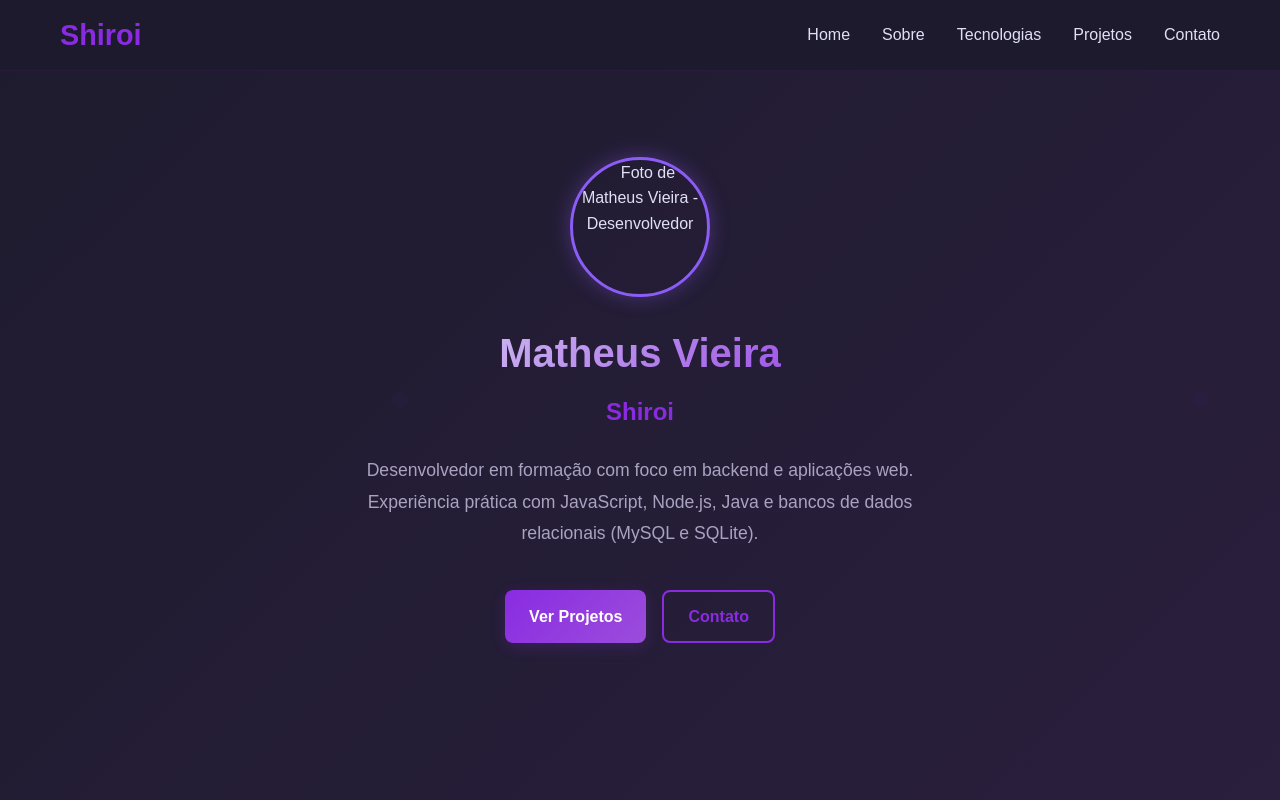
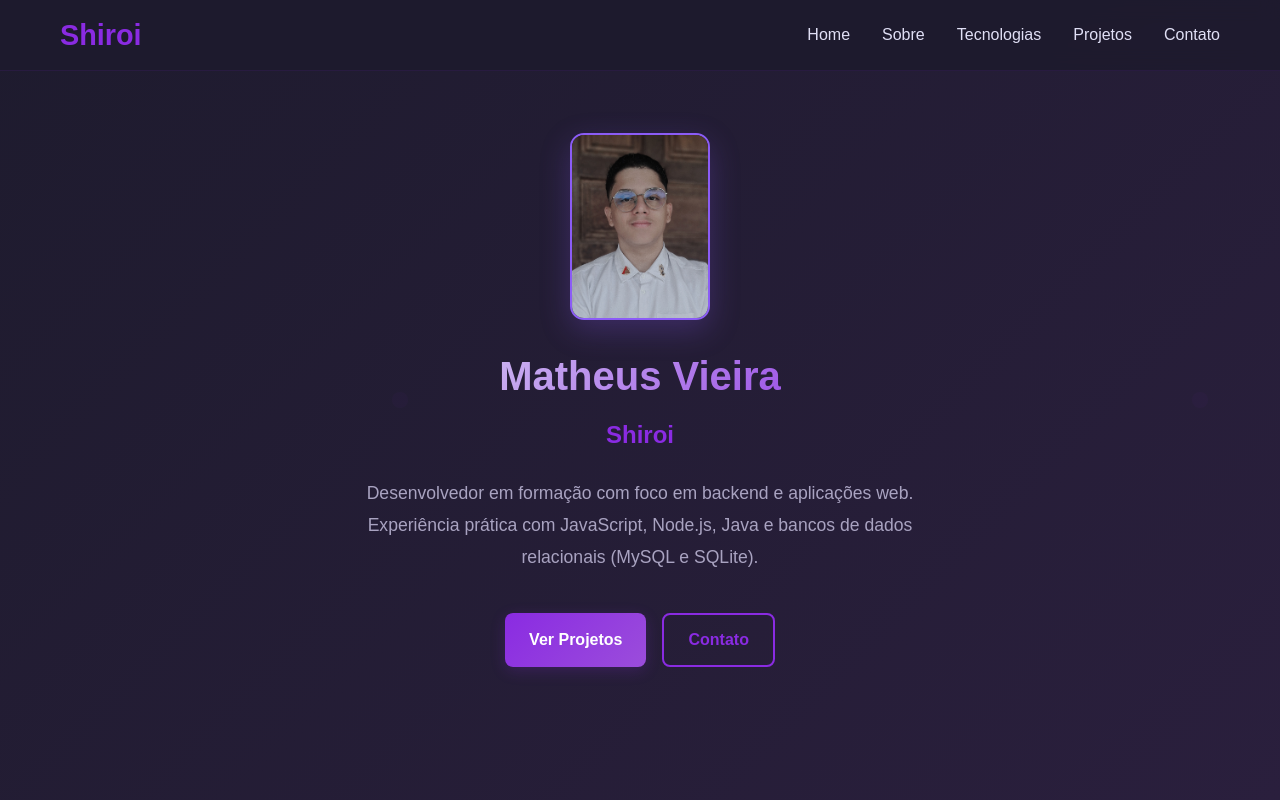
Before and after one commit to ShiroiCrypto/shiroi-portfolio, a website: page index.html in a window 1280 px wide. Shown: the top 800 px of the page. Drawn offline with Linux system fonts and the light colour scheme.

Commit message:
Update styles and add images

```diff
--- a/styles.css
+++ b/styles.css
@@ -174,13 +174,18 @@ body {
 
 .hero-avatar img {
   width: 140px;
-  height: 140px;
+  aspect-ratio: 3 / 4;
+  height: auto;
+
   object-fit: cover;
-  border-radius: 50%;
-  border: 3px solid #8b5cf6; /* roxo do site */
-  box-shadow: 0 0 20px rgba(139, 92, 246, 0.35);
+  object-position: center 20%; /* sobe o enquadramento */
+
+  border-radius: 14px; /* mais elegante que círculo p/ 3:4 */
+  border: 2px solid #8b5cf6;
+  box-shadow: 0 10px 30px rgba(139, 92, 246, 0.25);
+
+  image-rendering: auto;
 }
-
 
 .avatar-placeholder {
     width: 120px;
```
Also changed, not shown: img/1.jpg (added).
